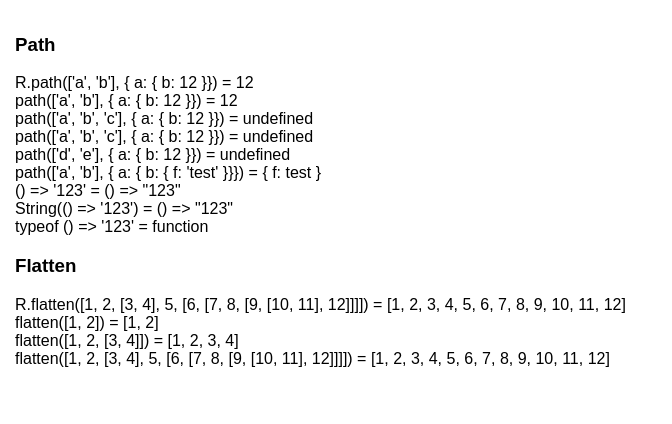
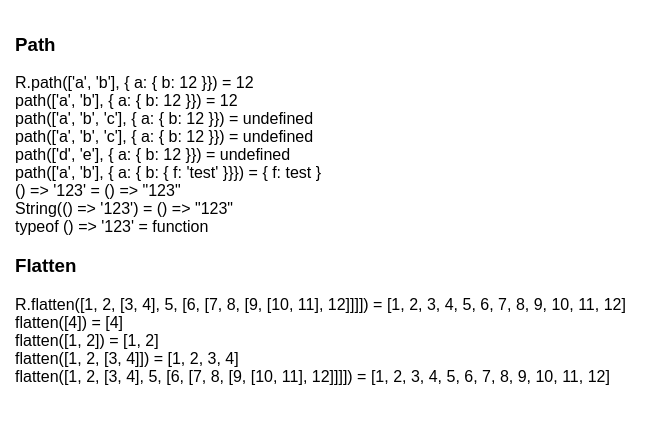
Before and after one commit to or4/js-simple, a React (Create React App) app: page / in a window 1280 px wide. Shown: the top 424 px of the page, without its empty margins (0-672 px from the left). Built offline with nearby package versions, Linux system fonts and the light colour scheme; the HTML template or start-up script is replaced by a standard one.

Commit message:
flatten refactor

```diff
--- a/src/ramda/Flatten/flatten.ts
+++ b/src/ramda/Flatten/flatten.ts
@@ -1,17 +1,14 @@
 import * as R from 'ramda';
 
 function reducer(acc: any[], current: any) {
-  if (Array.isArray(current)) {
-    acc.push.apply(acc, flatten(current));
-    return acc;
-  }
-  acc.push(current);
+  acc.push.apply(acc, flatten(current));
   return acc;
+  // return acc.concat(flatten(current));
 }
 
-export function flatten(arr: any[]): any {
-  if (R.isNil(arr) || R.equals(arr.length, 0)) {
-    return arr;
+export function flatten(obj: any): any[] {
+  if (!Array.isArray(obj)) {
+    return [obj];
   }
-  return arr.reduce(reducer, []);
+  return obj.reduce(reducer, []);
 }
--- a/src/ramda/Flatten/index.tsx
+++ b/src/ramda/Flatten/index.tsx
@@ -9,6 +9,8 @@ export class Flatten extends React.PureComponent {
       <div>
         <h3>Flatten</h3>
         <div>{`R.flatten([1, 2, [3, 4], 5, [6, [7, 8, [9, [10, 11], 12]]]]) = ${objToString(R.flatten([1, 2, [3, 4], 5, [6, [7, 8, [9, [10, 11], 12]]]]))}`}</div>
+
+        <div>{`flatten([4]) = ${objToString(flatten(4))}`}</div>
         <div>{`flatten([1, 2]) = ${objToString(flatten([1, 2]))}`}</div>
         <div>{`flatten([1, 2, [3, 4]]) = ${objToString(flatten([1, 2, [3, 4]]))}`}</div>
         <div>{`flatten([1, 2, [3, 4], 5, [6, [7, 8, [9, [10, 11], 12]]]]) = ${objToString(flatten([1, 2, [3, 4], 5, [6, [7, 8, [9, [10, 11], 12]]]]))}`}</div>
@@ -19,7 +21,4 @@ export class Flatten extends React.PureComponent {
 
 /*
 
-<div>{` = ${objToString()}`}</div>
-<div>{` = ${objToString()}`}</div>
-<div>{` = ${objToString()}`}</div>
-<div>{` = ${objToString()}`}</div> */
+ */
```
